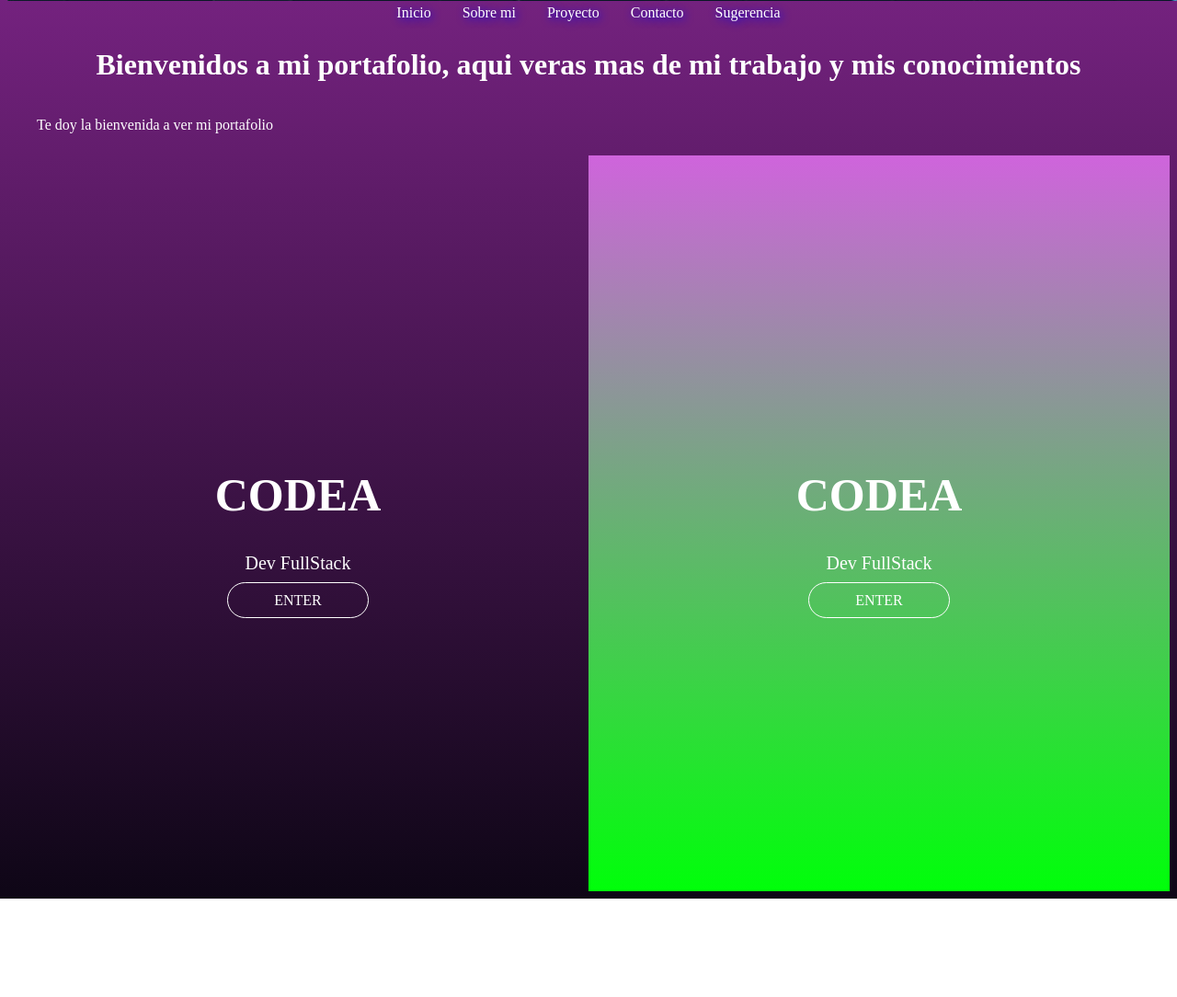
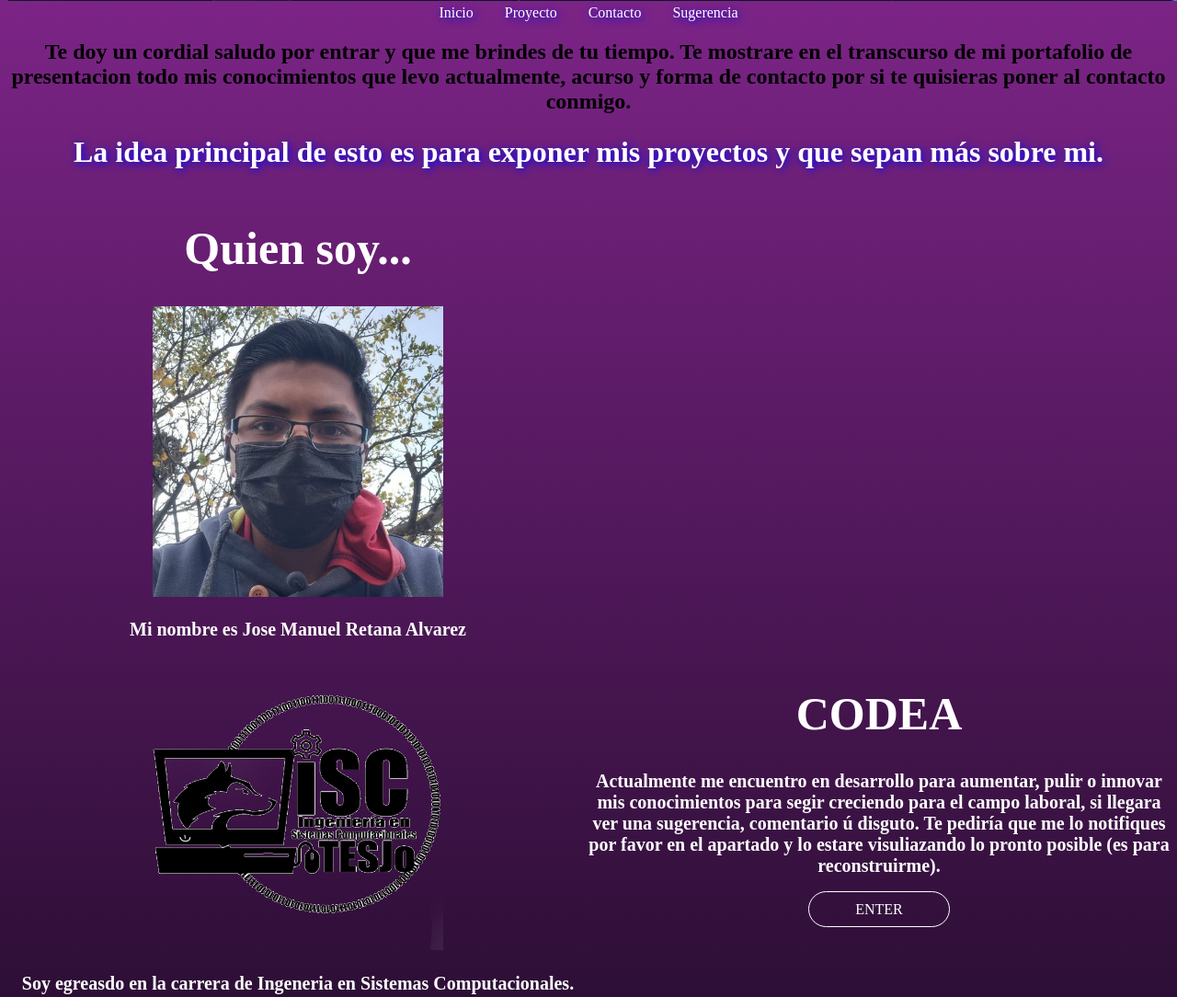
Before and after one commit to RetanaAlvarez/pagina, a plain HTML site: page index.html in a window 1280 px wide. Shown: the part 247-1331 px from the top of the page at 92% size. Before the commit the page ends 1224 px from the top, so only its background shows below. Drawn offline with Linux system fonts and the light colour scheme.

Commit message:
agregando algo

```diff
--- a/diseño/css.css
+++ b/diseño/css.css
@@ -24,8 +24,17 @@ body {
     transform: translate(-50%, -50%);
 }
 
-.fondo a {
+.fondo a,.bienvenida h1  {
     text-shadow: 2px 2px 10px blue;
+    border-radius: 25px;
+    border: 0px solid white;
+    text-decoration: none;
+    padding: 2px 15px;
+    transition: background 1s;
+    color: white
+}
+,.bienvenida h2{
+    text-shadow: 2px 2px 10px green;
     border-radius: 25px;
     border: 0px solid white;
     text-decoration: none;
@@ -41,31 +50,36 @@ body {
     /* entre mas 1fr se agregan mas*/
     background: url(bg.jpg) center;
     background-size: cover;
-    height: 100vh;
+    height: 100%;
 }
 
-.left {
+.container img {
+    display: inline-block;
+    padding: 0rem 2rem;
+    width: 50%;
+}
+.left,.right {
     /*background: linear-gradient(red, rgba(0, 0, 255, 0.411));*/
     display: flex;
     place-items: center;
     justify-content: center;
     text-align: center;
 }
-
+/*
 .right {
     background: linear-gradient(rgb(207, 100, 220), rgba(0, 255, 10, 10));
     display: flex;
     place-items: center;
     justify-content: center;
     text-align: center;
-}
+}*/
 
 .container h1 {
     color: white;
     font-size: 50px;
 }
 
-.container p {
+.container p ,.container h4, .container h3{
     color: white;
     font-size: 20px;
 }
--- a/index.html
+++ b/index.html
@@ -1,5 +1,6 @@
 <!DOCTYPE html>
 <html lang="en">
+
 <head>
     <meta charset="UTF-8">
     <meta http-equiv="X-UA-Compatible" content="IE=edge">
@@ -7,38 +8,53 @@
     <link rel="stylesheet" href="diseño/css.css">
     <title>Inicio</title>
 </head>
+
 <body>
     <div class="fondo">
         <img src="imagenes/IA.jpg">
         <h1 class="bienvenido">Jose Manuel Retana Alvarez</h1>
         <!--- href="https://retanaalvarez.github.io/portafolio/" --->
-            <center>
-                <a href="index.html"  > Inicio</a>
-                <a href="sobre_mi.html"> Sobre mi</a>
-                <a href="proyectos.html">Proyecto</a>
-                <a href="contacto.html" >Contacto</a>
-                <a href="sugerencia.html" >Sugerencia</a>
-            </center>
+        <center>
+            <a href="index.html"> Inicio</a>
+            <a href="proyectos.html">Proyecto</a>
+            <a href="contacto.html">Contacto</a>
+            <a href="sugerencia.html">Sugerencia</a>
+        </center>
 
     </div>
     <div class="bienvenida">
-        <h1 class="texto">
-            <center>Bienvenidos a mi portafolio, aqui veras mas de mi trabajo y mis conocimientos</center>
-        </h1>
-        <p>Te doy la bienvenida a ver mi portafolio </p>
+        <center>
+            <h2>Te doy un cordial saludo por entrar y que me brindes de tu tiempo. Te mostrare en el
+                transcurso de mi portafolio de presentacion todo mis conocimientos que levo actualmente, acurso y
+                forma de contacto por si te quisieras poner al contacto conmigo.</h2>
+        </center>
+        <center>
+            <h1>La idea principal de esto es para exponer mis proyectos y que sepan más sobre mi.</h1>
+        </center>
     </div>
     <div class="container">
         <div class="left">
             <div>
-                <h1>CODEA</h1>
-                <p>Dev FullStack</p>
+                <h1>Quien soy...</h1>
+                <img src="imagenes/foto.jpg">
+                <h3>Mi nombre es Jose Manuel Retana Alvarez </p>
+                    <img  src="imagenes/logo_carrera.png">
+                    <p> Soy egreasdo en la carrera de Ingeneria en Sistemas Computacionales.</p>
+                    <img src="imagenes/escuela1.png">
+                    <p> Del Plantel Tecnologico de Estudios Superiores de Jocotitlan
+                </h3>
                 <a href="">ENTER</a>
             </div>
         </div>
         <div class="right">
             <div>
                 <h1>CODEA</h1>
-                <p>Dev FullStack</p>
+                <h4>Actualmente me encuentro en desarrollo para aumentar, pulir o innovar mis conocimientos para segir
+                    creciendo
+                    para el campo laboral, si llegara ver una sugerencia, comentario ú disguto. Te pediría que me lo
+                    notifiques por favor en el apartado
+                    y lo estare visuliazando lo pronto posible (es para reconstruirme).
+                </h4>
                 <a href="">ENTER</a>
             </div>
         </div>
```
Also changed, not shown: sobre_mi.html (deleted, +0 -34 lines), imagenes/escuela.png (added), imagenes/escuela1.png (added), imagenes/logo_carrera.png (added).
